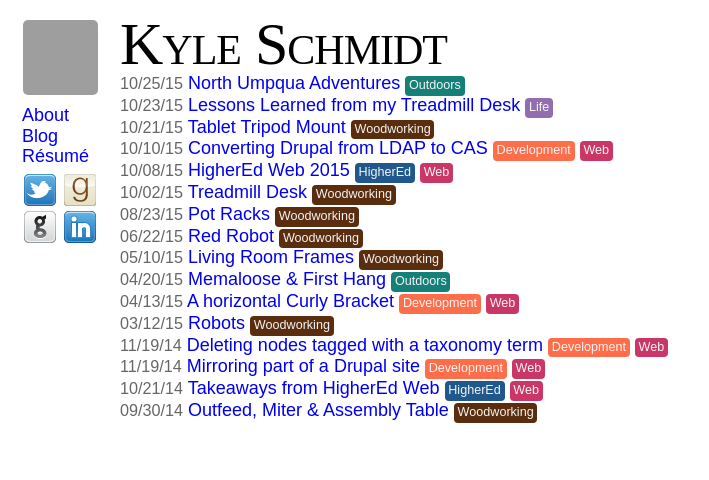
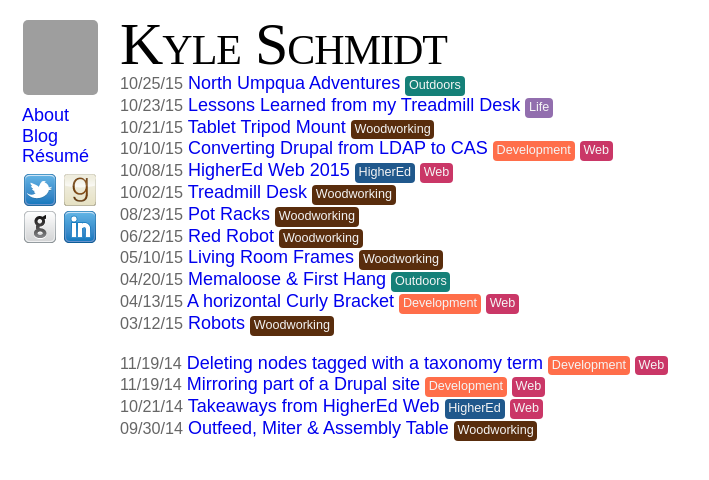
Before and after one commit to krschmidt/krschmidt.github.com, a Jekyll site: the page built from index.html, in a window 1280 px wide. Shown: the top 480 px of the page, without its empty margins (0-709 px from the left). Built offline with Jekyll 4.4.1, drawn with Linux system fonts in a browser that asks for light colours; nearby versions of some CDN libraries; some web fonts are replaced; grey boxes are pictures that could not be loaded.

Commit message:
fixes #4, adds space between years on blog listing

```diff
--- a/index.html
+++ b/index.html
@@ -7,6 +7,14 @@ title: Blog
 <section class="content">
   <ul class="listing">
     {% for post in site.posts %}
+      {% if forloop.first %}
+        {% capture year %}{{ post.date | date: "%Y" }}{% endcapture %}
+      {% endif %}
+      {% capture this_year %}{{ post.date | date: "%Y" }}{% endcapture %}
+      {% if this_year != year %}
+        {% assign year = this_year %}
+        <li class="year-break"></li>
+      {% endif %}
     <li>
       <time datetime='{{post.date | date: "%Y-%m-%d"}}'>{{post.date | date: "%m/%d/%y"}}</time>
       <a href="{{ post.url }}">{{ post.title }}</a>
--- a/sass/screen.scss
+++ b/sass/screen.scss
@@ -65,6 +65,10 @@ h1 {
 
 .listing li {
   line-height: 1.1em;
+
+  &.year-break {
+    margin-bottom: 1em;
+  }
 }
 
 p {
```
Also changed, not shown: stylesheets/screen.css.
